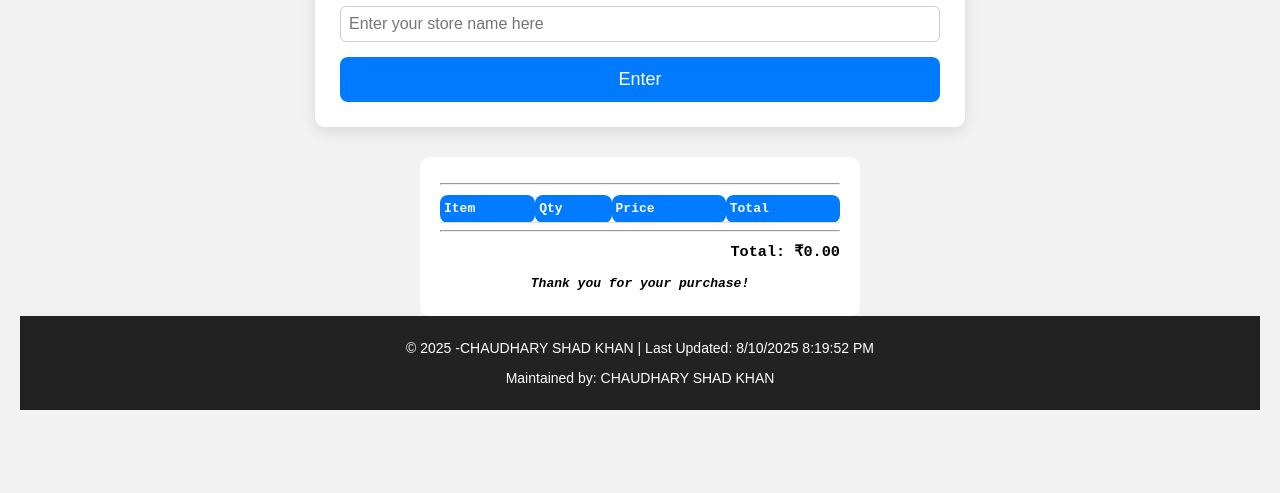
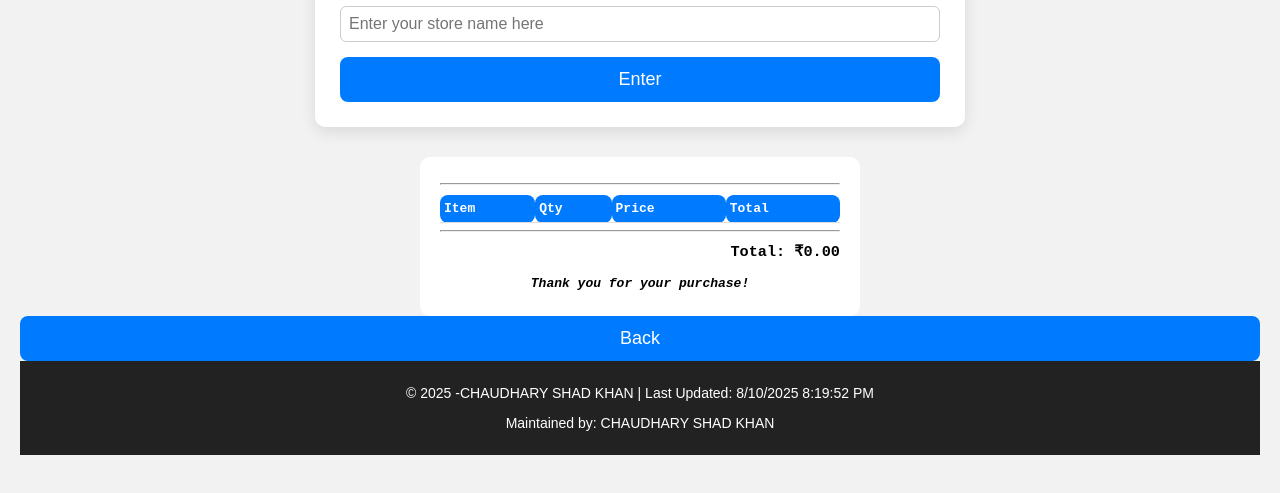
Before and after one commit to chaudharyshadkhan/student-library, a plain HTML site: page reciept.html in a window 1280 px wide. Shown: the part 145-638 px from the top of the page. Drawn offline with nearby package versions, Linux system fonts and the light colour scheme.

Commit message:
Update reciept.html

```diff
--- a/reciept.html
+++ b/reciept.html
@@ -242,6 +242,10 @@
   <p class="thanks">Thank you for your purchase!</p>
 </div>
 
+<div>
+        <a href="index.html"><button>Back</button></a>
+    </div>
+
 <footer >
     <p>&copy; 2025 -CHAUDHARY SHAD KHAN | Last Updated: <span id="lastUpdated"></span></p>
     <p>Maintained by: CHAUDHARY SHAD KHAN</p>
```
